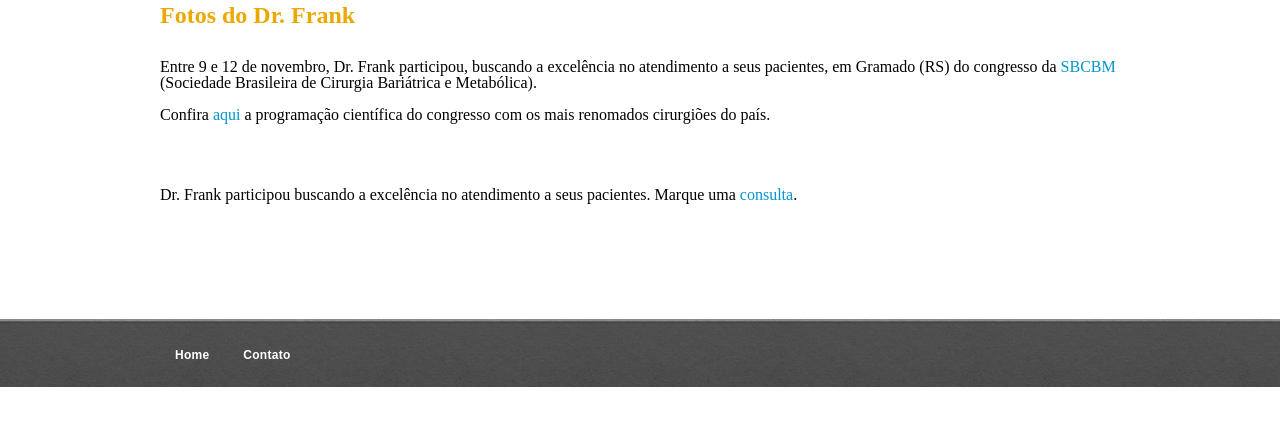
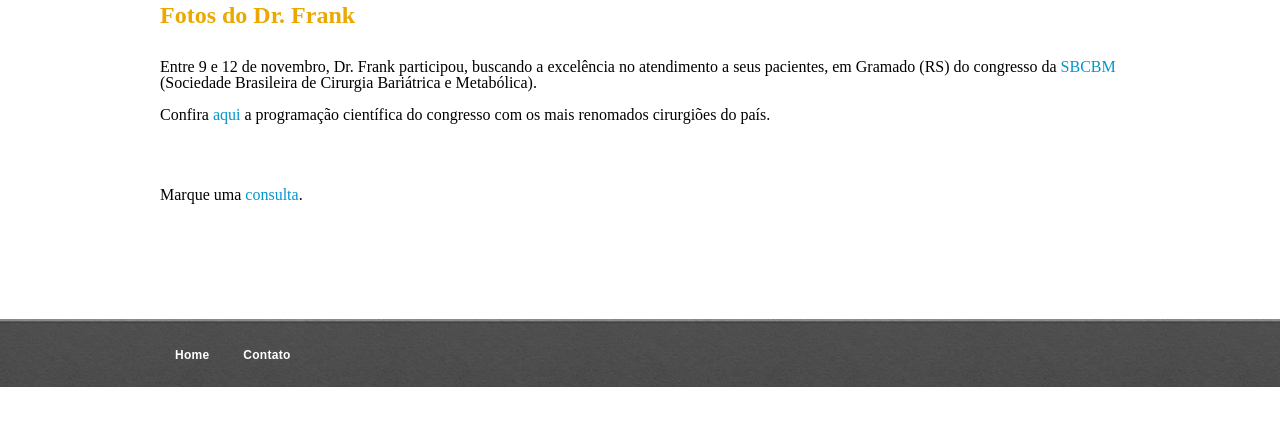
Before and after one commit to diegocmsantos/frankarturo, a Django app: template templates/www/article4.html in a window 1280 px wide. Shown: the part 163-589 px from the top of the page. Run offline with Django 3.2, Linux system fonts and the light colour scheme; the template is opened without the code that fills it, so the values that code supplies are empty; parts of the project's set-up code (start-up, migrations or seed data) failed here and were passed over; some libraries are stand-ins or nearby versions.

Commit message:
frase article 4

```diff
--- a/templates/www/article4.html
+++ b/templates/www/article4.html
@@ -24,7 +24,7 @@
 	<br />
 	<br />
 	<p>
-		Dr. Frank participou buscando a excelência no atendimento a seus pacientes. Marque uma <a alt="contato" href="/contact/">consulta</a>.
+		Marque uma <a alt="contato" href="/contact/">consulta</a>.
 	</p>
 
 </p>
```
